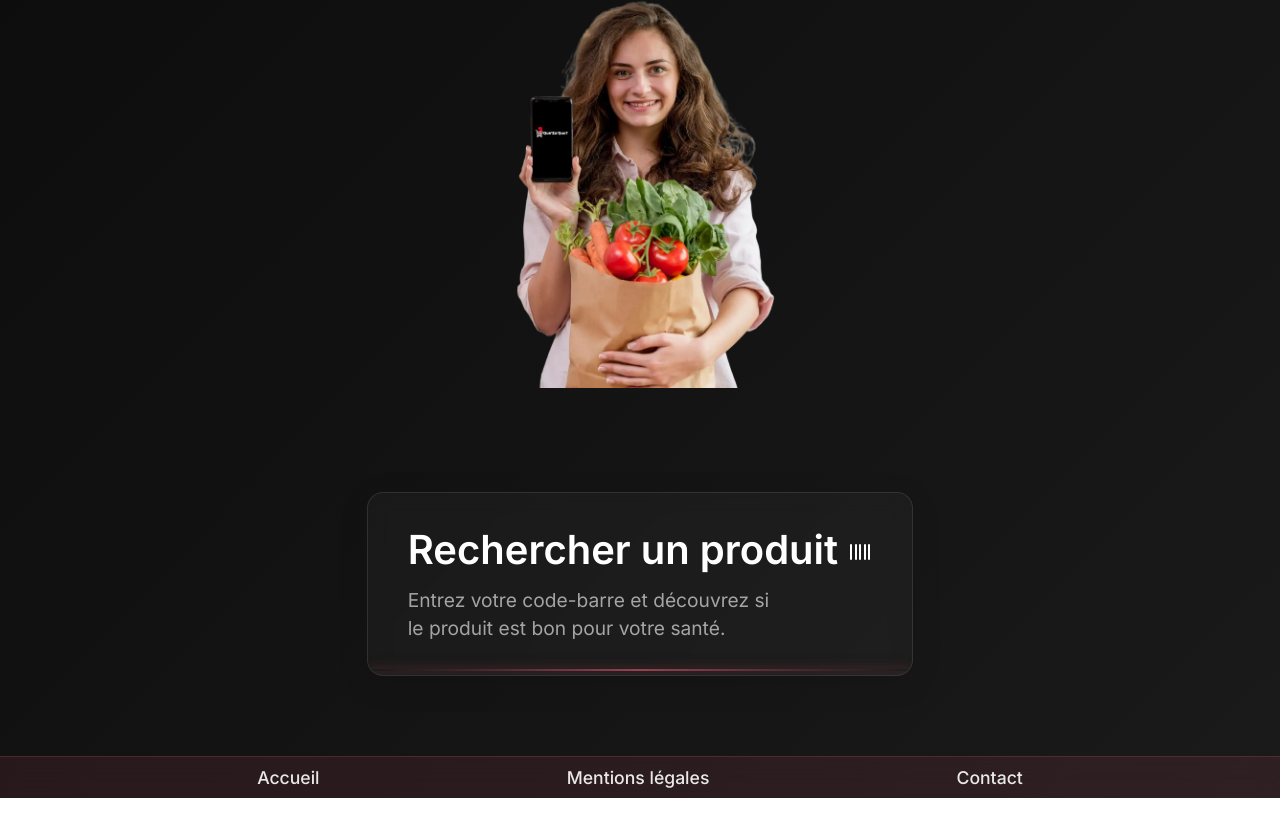
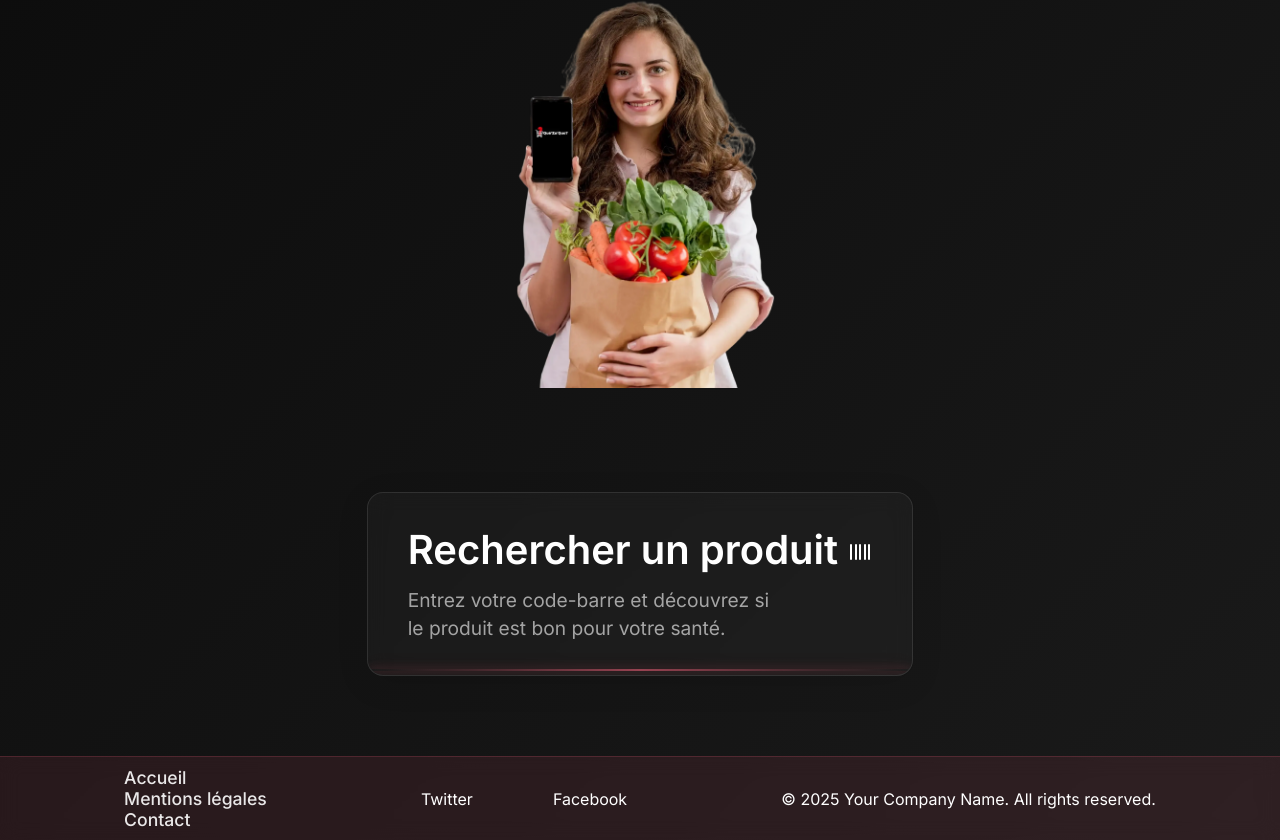
Before and after one commit to Caro639/nextjs-api-food, a Next.js app: page / in a window 1280 px wide. Shown: the part 505-1345 px from the top of the page. Before the commit the page ends 1303 px from the top, so only its background shows below. Built offline with nearby package versions, Linux system fonts and the light colour scheme.

Commit message:
Update footer.tsx
Enhanced Footer component with dynamic links, social media section, and current year

```diff
--- a/src/app/Footer/footer.tsx
+++ b/src/app/Footer/footer.tsx
@@ -1,36 +1,41 @@
 import Link from "next/link";
 import styles from "../produit/[barcode]/page.module.css";
+
+const footerLinks = [
+  { href: "/", label: "Accueil" },
+  { href: "/a-propos", label: "Mentions légales" },
+  { href: "/contact", label: "Contact" },
+];
 
 export function Footer() {
   return (
     <footer className={styles.footer}>
-      <h4 className={styles.title}>
-        <Link href="/" className={styles.retour}>
-          Accueil
-        </Link>
-      </h4>
+      <nav>
+        {footerLinks.map((link) => (
+          <h4 key={link.href} className={styles.title}>
+            <Link href={link.href} className={styles.retour} aria-label={link.label}>
+              {link.label}
+            </Link>
+          </h4>
+        ))}
+      </nav>
 
-      <h4 className={styles.title}>
-        <Link
-          href="/a-propos"
-          className={styles.retour}
-        >
-          Mentions légales
-        </Link>
-      </h4>
+      {/* Optional social media links */}
+      <div className={styles.socials}>
+        <a href="https://twitter.com" target="_blank" rel="noopener noreferrer">
+          Twitter
+        </a>
+        <a href="https://facebook.com" target="_blank" rel="noopener noreferrer">
+          Facebook
+        </a>
+      </div>
 
-      <h4 className={styles.title}>
-        <Link
-          href="/a-propos"
-          className={styles.retour}
-        >
-          Contact
-        </Link>
-      </h4>
+      {/* Dynamic copyright */}
+      <p className={styles.copy}>
+        &copy; {new Date().getFullYear()} Your Company Name. All rights reserved.
+      </p>
     </footer>
   );
 }
 
-export default function Bottom() {
-  return <Footer />;
-}
+export default Footer;
```
